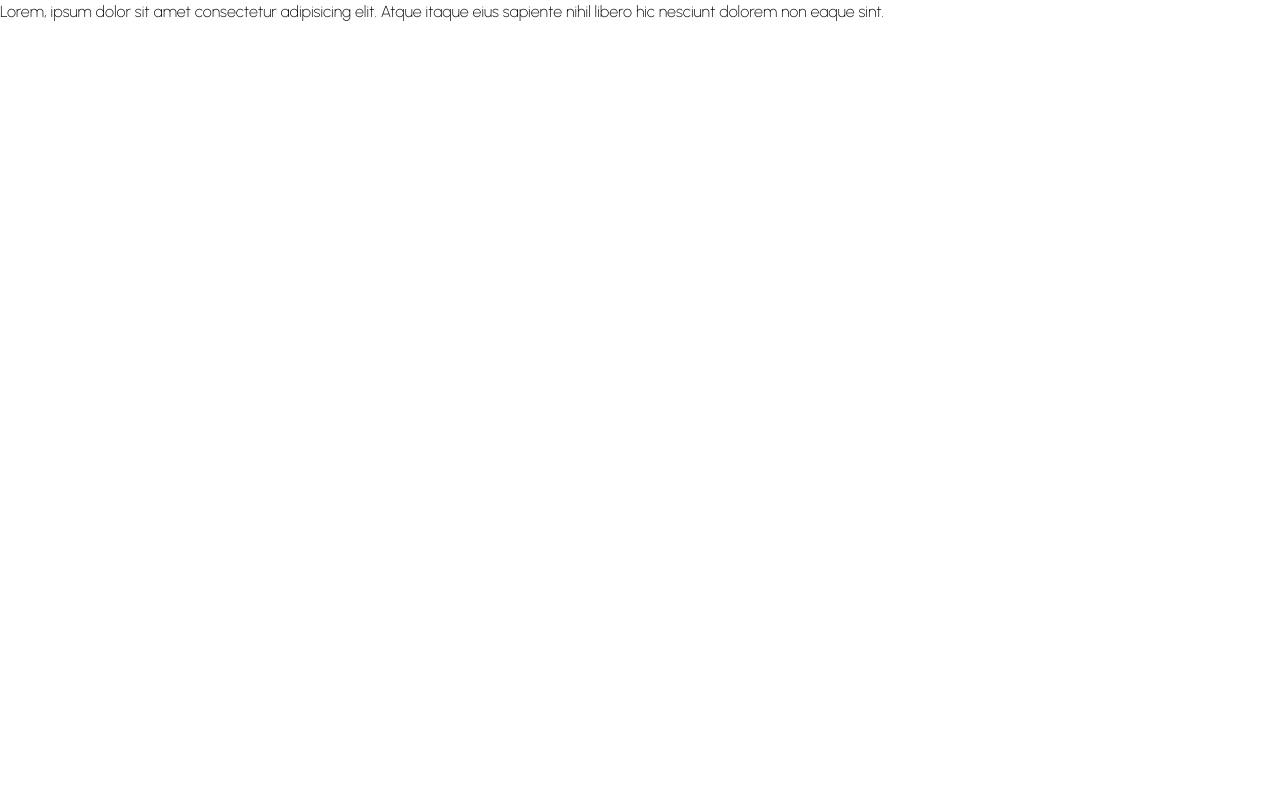
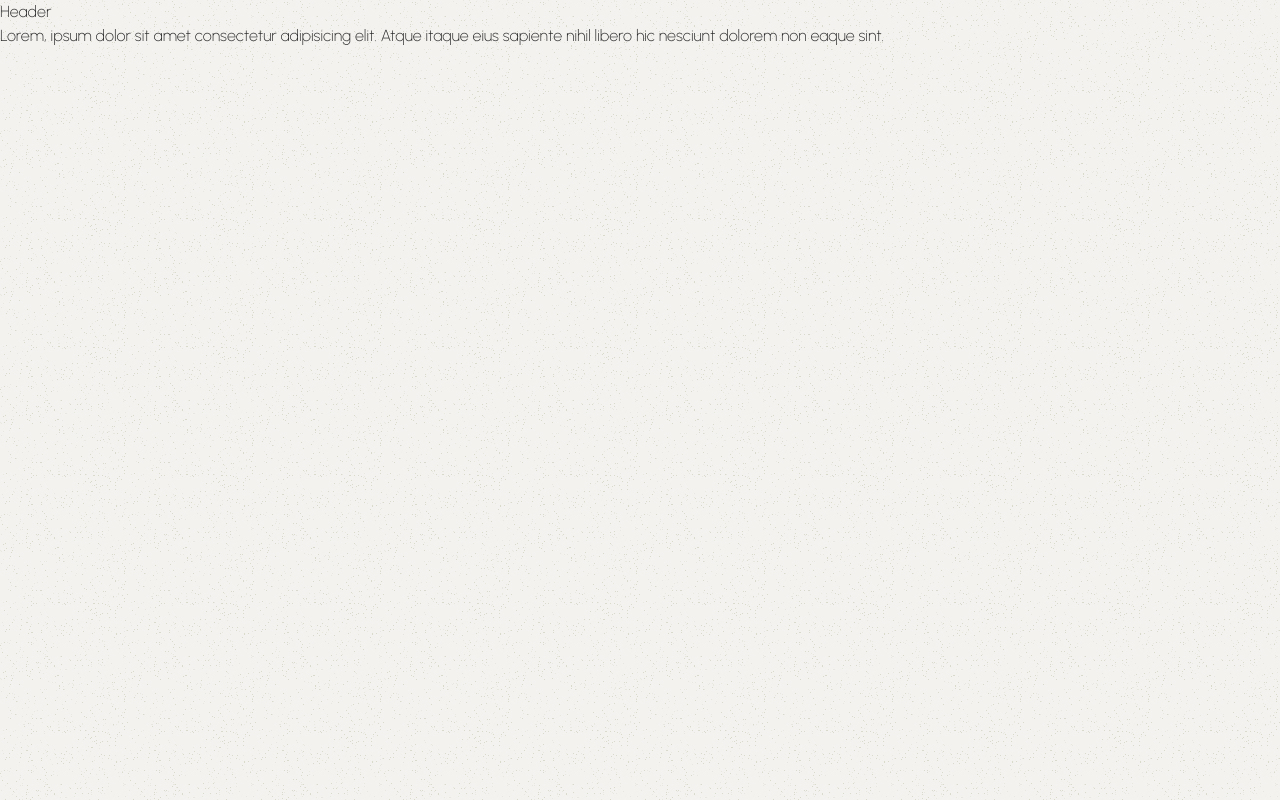
Before and after one commit to shariful10/SMartYT-eCommerce, a Next.js app: page / in a window 1280 px wide. Built offline with nearby package versions, Linux system fonts and the light colour scheme.

Commit message:
Body Background & Text Color Setup

```diff
--- a/src/app/layout.tsx
+++ b/src/app/layout.tsx
@@ -1,19 +1,23 @@
-import './css/globals.css'
-import type { Metadata } from 'next'
+import "./css/globals.css";
+import type { Metadata } from "next";
+import Header from "./../components/Header";
 
 export const metadata: Metadata = {
-  title: 'Hone | SmartYT',
-  description: 'Generated by create next app',
-}
+	title: "Hone | SmartYT",
+	description: "Generated by create next app",
+};
 
 export default function RootLayout({
-  children,
+	children,
 }: {
-  children: React.ReactNode
+	children: React.ReactNode;
 }) {
-  return (
-    <html lang="en">
-      <body className='font-bodyFont'>{children}</body>
-    </html>
-  )
+	return (
+		<html lang="en">
+			<body className="font-bodyFont bg-main-bg text-darkText">
+				<Header />
+				{children}
+			</body>
+		</html>
+	);
 }
--- /dev/null
+++ b/src/components/Header.jsx
@@ -0,0 +1,9 @@
+import React from 'react'
+
+const Header = () => {
+  return (
+    <div>Header</div>
+  )
+}
+
+export default Header
--- a/tailwind.config.ts
+++ b/tailwind.config.ts
@@ -1,4 +1,5 @@
 const defaultTheme = require("tailwindcss/defaultTheme");
+import { url } from "inspector";
 import type { Config } from "tailwindcss";
 
 const config: Config = {
@@ -9,8 +10,17 @@ const config: Config = {
 	],
 	theme: {
 		extend: {
+			backgroundImage: {
+				"main-bg": "url('/bg-img.jpeg')",
+			},
 			fontFamily: {
-				bodyFont: ["Urbanist", ...defaultTheme.fontFamily.sans]
+				bodyFont: ["Urbanist", ...defaultTheme.fontFamily.sans],
+			},
+			colors: {
+				bodyColor: "#FBFAF7",
+				bgLight: "#1010100D",
+				darkText: "#242424",
+				lightText: "#A5A5A5",
 			},
 		},
 	},
```
Also changed, not shown: public/bg-img.jpeg (added).
